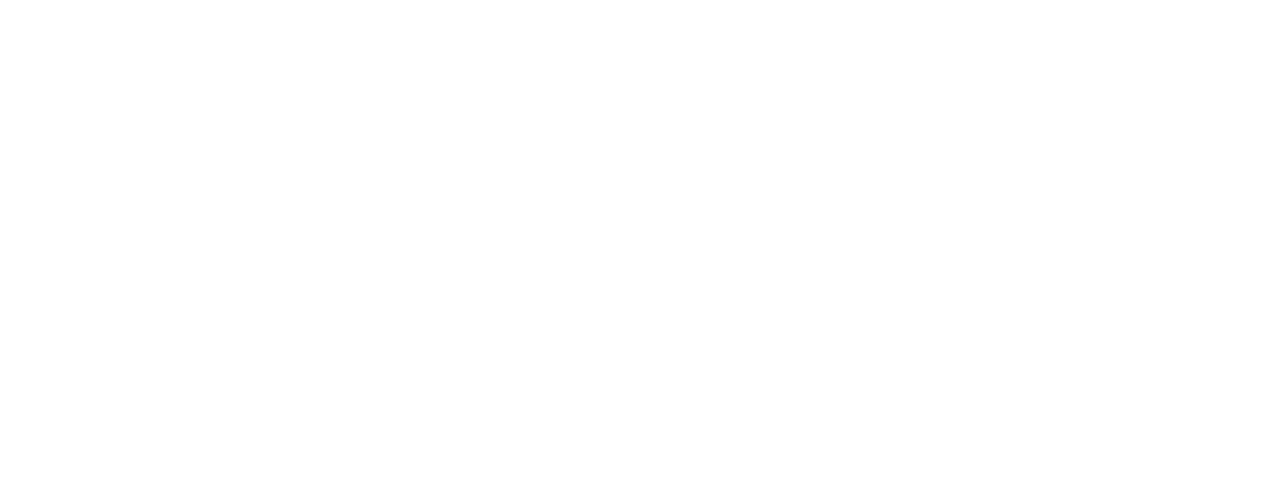
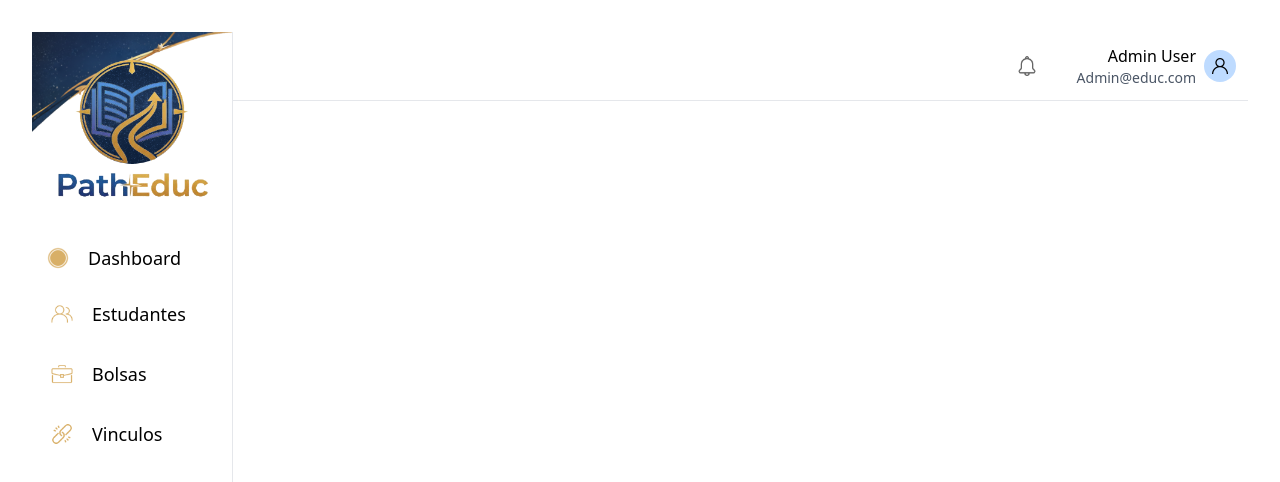
Before and after one commit to Grupo-4-Turma-JavaScript-10/crm-frontend, a React (Vite) app: page / in a window 1280 px wide. Before the commit this address had no page. Shown: the top 482 px of the page. Built offline with nearby package versions, Linux system fonts and the light colour scheme.

Commit message:
feat(borda): borda no navbar

```diff
--- a/src/App.tsx
+++ b/src/App.tsx
@@ -2,6 +2,7 @@
 import './App.css'
 import { ToastContainer } from 'react-toastify'
 import 'react-toastify/dist/ReactToastify.css';
+import Navbar from './components/navbar/Navbar';
 
 function App() {
 
@@ -9,7 +10,7 @@
     <>
       <ToastContainer />
       <BrowserRouter>
-
+      <Navbar />
         <main>
           <Routes>
 
--- a/src/components/navbar/Navbar.tsx
+++ b/src/components/navbar/Navbar.tsx
@@ -11,9 +11,11 @@
 
 function Navbar() {
   const [menuOpen, setMenuOpen] = useState(false)
+
   return (
     <div className="flex">
-      <aside className={`
+      <aside
+        className={`
           flex
           flex-col
           h-screen
@@ -21,24 +23,35 @@
           transition-transform duration-300
           sm:translate-x-0
           z-2
+          border-r border-gray-200
           ${menuOpen ? "translate-x-0" : "-translate-x-full"}
-        `}>
-        <div className={`
+        `}
+      >
+        <div
+          className={`
             flex
             flex-col
             bg-no-repeat
             bg-top
             bg-contain
             overflow-hidden
-            `} style={{ backgroundImage: `url(${canto})` }}>
-          <img src={logo} alt="PathEduc Logo" className={`
+          `}
+          style={{ backgroundImage: `url(${canto})` }}
+        >
+          <img
+            src={logo}
+            alt="PathEduc Logo"
+            className={`
               min-w-50
               w-50
               scale-150
-            `}/>
+            `}
+          />
         </div>
+
         <nav>
-          <div className={`
+          <div
+            className={`
               flex
               items-center
               p-3
@@ -50,13 +63,14 @@
               transition-all
               duration-300
               ease-in-out
-            `}>
-            <img src={dashIco} alt="Dashboard Icon" className={`
-                w-7
-              `} />
+            `}
+          >
+            <img src={dashIco} alt="Dashboard Icon" className="w-7" />
             <h2>Dashboard</h2>
           </div>
-          <div className={`
+
+          <div
+            className={`
               flex
               items-center
               p-4
@@ -68,13 +82,14 @@
               transition-all
               duration-300
               ease-in-out
-            `}>
-            <img src={estudantes} alt="Estudantes" className={`
-                w-7 scale-75
-              `} />
+            `}
+          >
+            <img src={estudantes} alt="Estudantes" className="w-7 scale-75" />
             <h2>Estudantes</h2>
           </div>
-          <div className={`
+
+          <div
+            className={`
               flex
               items-center
               p-4
@@ -84,17 +99,16 @@
               hover:text-white
               rounded-xl
               transition-all
-              transition-all
               duration-300
               ease-in-out
-            `}>
-            <img src={bolsa} alt="Bolsas" className={`
-                w-7
-                scale-75
-              `} />
+            `}
+          >
+            <img src={bolsa} alt="Bolsas" className="w-7 scale-75" />
             <h2>Bolsas</h2>
           </div>
-          <div className={`
+
+          <div
+            className={`
               flex
               items-center
               p-4
@@ -104,27 +118,25 @@
               hover:text-white
               rounded-xl
               transition-all
-              transition-all
               duration-300
               ease-in-out
-            `}>
-            <img src={vinculo} alt="Vinculo" className={`
-                w-7
-                scale-75
-              `}/>
+            `}
+          >
+            <img src={vinculo} alt="Vinculo" className="w-7 scale-75" />
             <h2>Vinculos</h2>
           </div>
         </nav>
       </aside>
+
       {menuOpen && (
         <div
-          className={`
-              fixed inset-0 bg-black/10 z-0 sm:hidden
-            `}
+          className="fixed inset-0 bg-black/10 z-0 sm:hidden"
           onClick={() => setMenuOpen(false)}
         />
       )}
-      <header className={`
+
+      <header
+        className={`
           flex
           p-3
           items-center
@@ -132,35 +144,26 @@
           h-min
           w-full
           justify-end
-        `}>
+          border-b border-gray-200
+        `}
+      >
         <button
-          className={`
-              sm:hidden
-              text-2xl
-              mr-auto
-            `}
+          className="sm:hidden text-2xl mr-auto"
           onClick={() => setMenuOpen(true)}
         >
           ☰
         </button>
-        <img src={notification} alt="" className={`
-            h-5
-          `}/>
-        <div className={`
-            flex
-            items-center
-            gap-2
-          `}>
-          <span className={`
-              text-right
-            `}>
+
+        <img src={notification} alt="Notificações" className="h-5" />
+
+        <div className="flex items-center gap-2">
+          <span className="text-right">
             <p>Admin User</p>
-            <p className={`
-                text-gray-600
-                text-sm
-              `}>Admin@educ.com</p>
+            <p className="text-gray-600 text-sm">Admin@educ.com</p>
           </span>
-          <span className={`
+
+          <span
+            className={`
               rounded-full
               bg-blue-200
               h-8
@@ -168,15 +171,13 @@
               flex
               justify-center
               items-center
-            `}>
-            <img src={user} alt="User"className={`
-              h-4
-            `}/>
+            `}
+          >
+            <img src={user} alt="User" className="h-4" />
           </span>
         </div>
       </header>
     </div>
-
   )
 }
 
```
